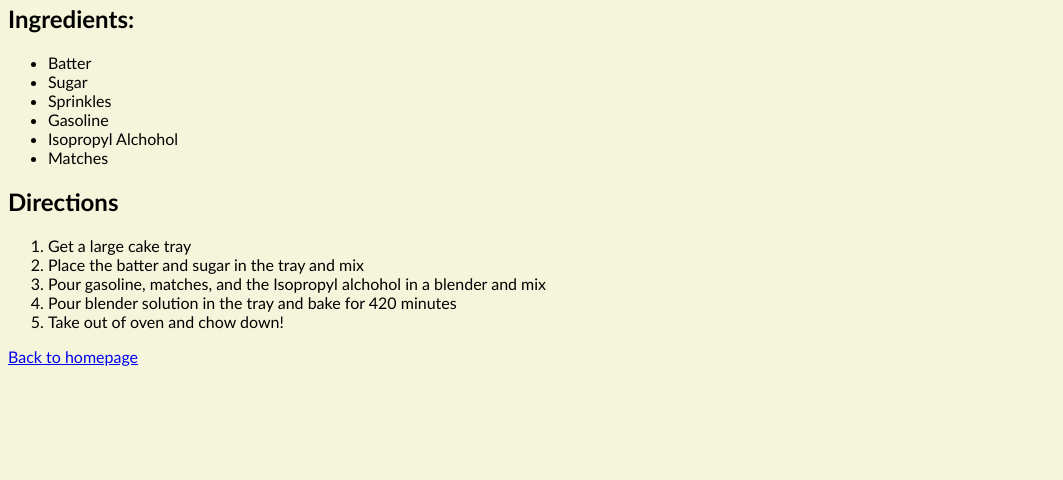
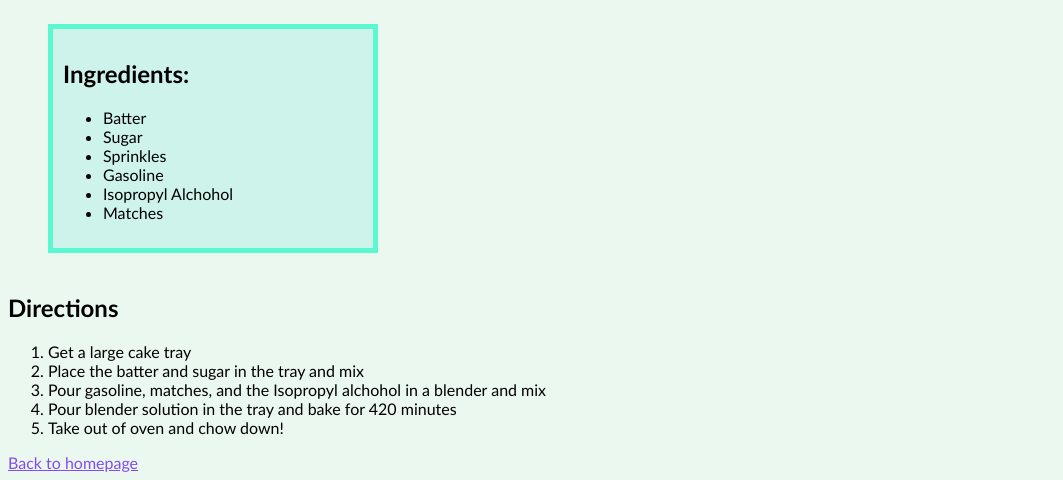
Before and after one commit to Jeffimenson/odin-recipes, a plain HTML site: page recipes/fire-cake.html in a window 1280 px wide. Shown: the part 433-913 px from the top of the page, without its empty margins (0-1063 px from the left). Before the commit the page ends 807 px from the top, so only its background shows below. Drawn offline with Linux system fonts and the light colour scheme.

Commit message:
Edit stylistic choices heavily
Heavy stylistic alterations made. Ex: background color was changed and
I added a box around the igredients list with css and my knowledge on
the box model.

```diff
--- a/recipes/fire-cake.html
+++ b/recipes/fire-cake.html
@@ -9,7 +9,7 @@
         <h1>How to make Fire Cake</h1>
         <p>Fire cake is a delicious kind of cake made of the most fire ingredients. Please keep reading so this webpage can teach you how to make firecake.</p>
         <img src="https://livingthegoodwilllife.files.wordpress.com/2011/01/happybirthdaycakefire1.jpg" alt="old man enjoying some delicious fire cake">
-        <h2>Ingredients:</h2>
+        <div><h2>Ingredients:</h2>
         <ul>
             <li>Batter</li>
             <li>Sugar</li>
@@ -17,7 +17,7 @@
             <li>Gasoline</li>
             <li>Isopropyl Alchohol</li>
             <li>Matches</li>
-        </ul>
+        </ul></div>
         <h2>Directions</h2>
         <ol>
             <li>Get a large cake tray</li>
@@ -27,6 +27,6 @@
             <li>Take out of oven and chow down!</li>
         </ol>
 
-        <a href="../index.html">Back to homepage</a>
+        <a href="../index.html" class="backLink">Back to homepage</a>
     </body>
 </html>
--- a/style.css
+++ b/style.css
@@ -1,5 +1,5 @@
 * {
-    background-color: beige;
+    background-color: rgb(235, 248, 239);
     font-family:'Gill Sans', 'Gill Sans MT', Calibri, 'Trebuchet MS', sans-serif;
 }
 
@@ -11,3 +11,20 @@ img {
 .backLink {
     color: rgb(132, 76, 236);
 }
+
+
+div {
+    text-align: center;
+    background-color: rgb(206, 243, 234);
+    color: rgb(0, 0, 0);
+    border: 5px solid rgb(90, 247, 208);
+    padding: 10px;
+    margin: 40px;
+    width: 300px;
+}
+
+div ul li, div ul, div h2 {
+    text-align: left;
+    background-color: rgb(206, 243, 234);
+    font-family:'Gill Sans', 'Gill Sans MT', Calibri, 'Trebuchet MS', sans-serif;
+}
```
Also changed, not shown: recipes/amogus-salad.html (+4 -2 lines).
